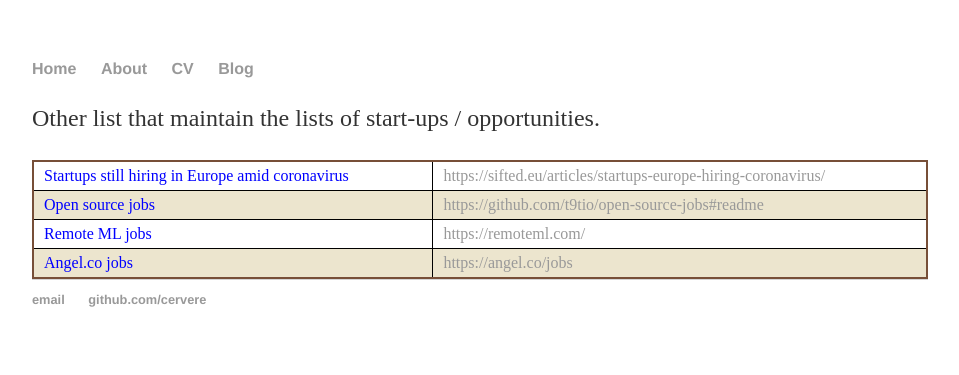
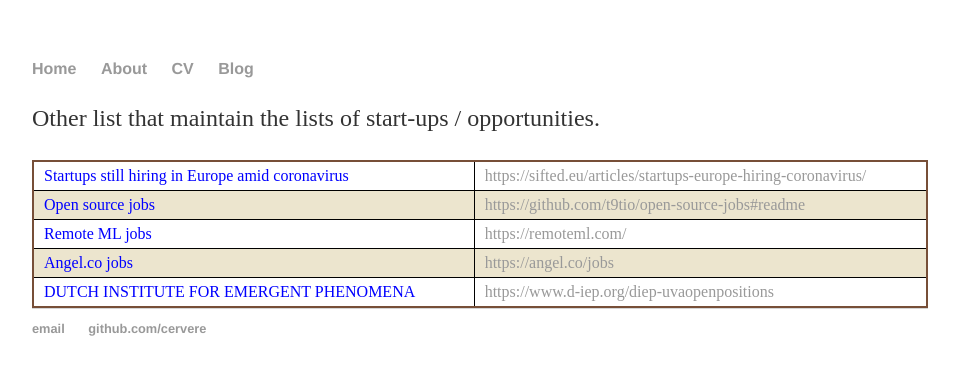
Before and after one commit to cervere/cervere.github.io, a Jekyll site: the page built from _posts/2020-04-06-opportunities.md, in a window 1280 px wide. Shown: the top 375 px of the page, without its empty margins (160-1119 px from the left). Built offline with Jekyll 4.4.1, drawn with Linux system fonts in a browser that asks for light colours.

Commit message:
Update 2020-04-06-opportunities.md

```diff
--- a/_posts/2020-04-06-opportunities.md
+++ b/_posts/2020-04-06-opportunities.md
@@ -39,5 +39,10 @@
   <td>Angel.co jobs</td>
   <td><a href="https://angel.co/jobs"> https://angel.co/jobs </a> </td>
 </tr>
+<tr>
+  <td>DUTCH INSTITUTE FOR EMERGENT PHENOMENA</td>
+  <td><a href="https://www.d-iep.org/diep-uvaopenpositions"> https://www.d-iep.org/diep-uvaopenpositions </a> </td>
+</tr>
+
 
 </table>
```
